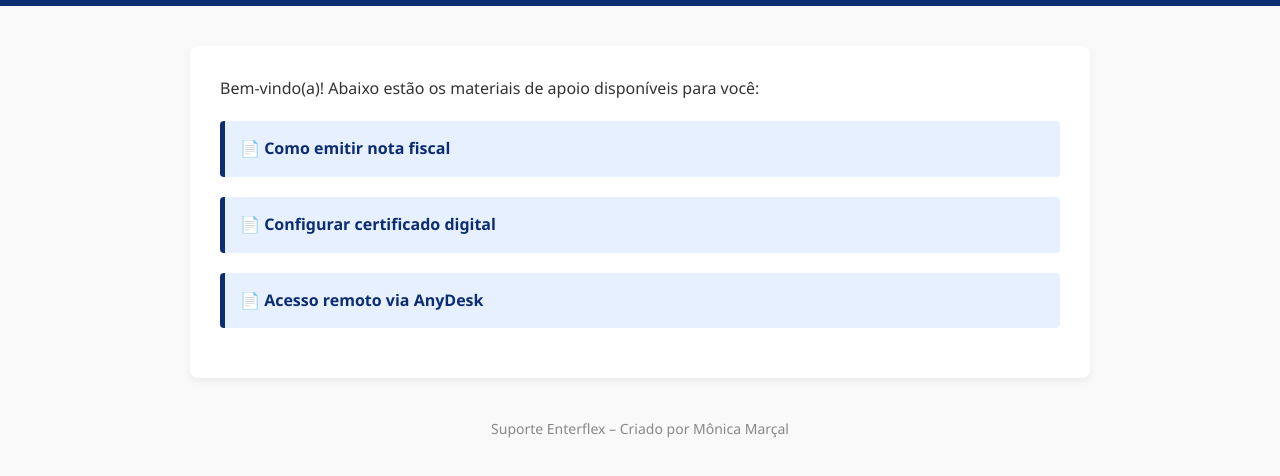
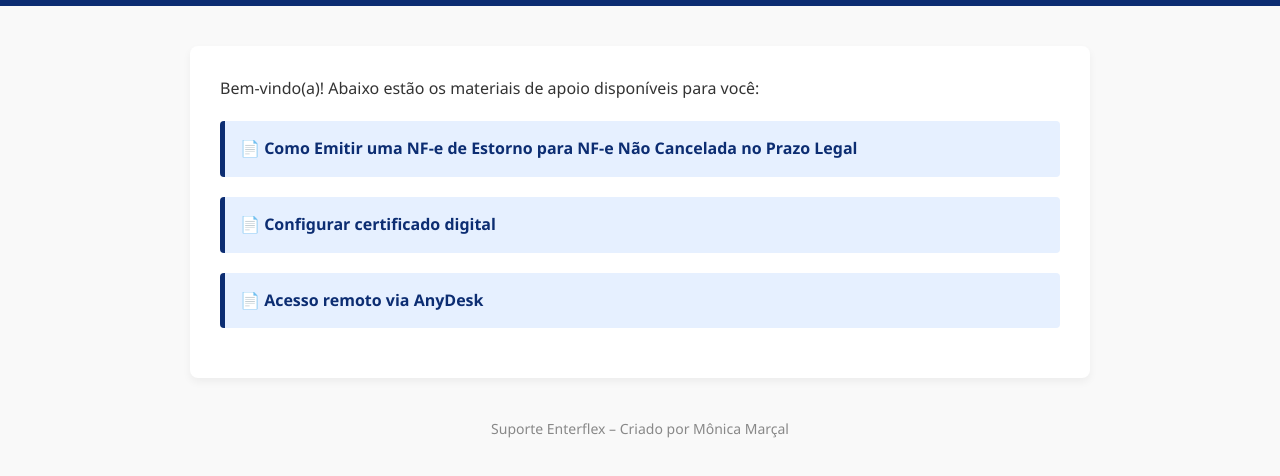
Before and after one commit to monicagit-hub/tutoriais-enterflex, a plain HTML site: page index.html in a window 1280 px wide. Shown: the part 172-648 px from the top of the page. Drawn offline with Linux system fonts and the light colour scheme.

Commit message:
docs(docs): adicionado o pdf Emitindo uma NF-e de Estorno para NF-e Não Cancelada no Prazo Legal

```diff
--- a/index.html
+++ b/index.html
@@ -15,7 +15,7 @@
   <main>
     <p>Bem-vindo(a)! Abaixo estão os materiais de apoio disponíveis para você:</p>
     <ul>
-      <li><a href="docs/como_emitir_nota.pdf" target="_blank">📄 Como emitir nota fiscal</a></li>
+      <li><a href="docs/Emitindo-uma-NF-Estorno-Cancelada-fora-Praz-Legal.pdf" target="_blank">📄 Como Emitir uma NF-e de Estorno para NF-e Não Cancelada no Prazo Legal</a></li>
       <li><a href="docs/configurar_certificado.pdf" target="_blank">📄 Configurar certificado digital</a></li>
       <li><a href="docs/acesso_anydesk.pdf" target="_blank">📄 Acesso remoto via AnyDesk</a></li>
     </ul>
```
Also changed, not shown: 1 other file.
